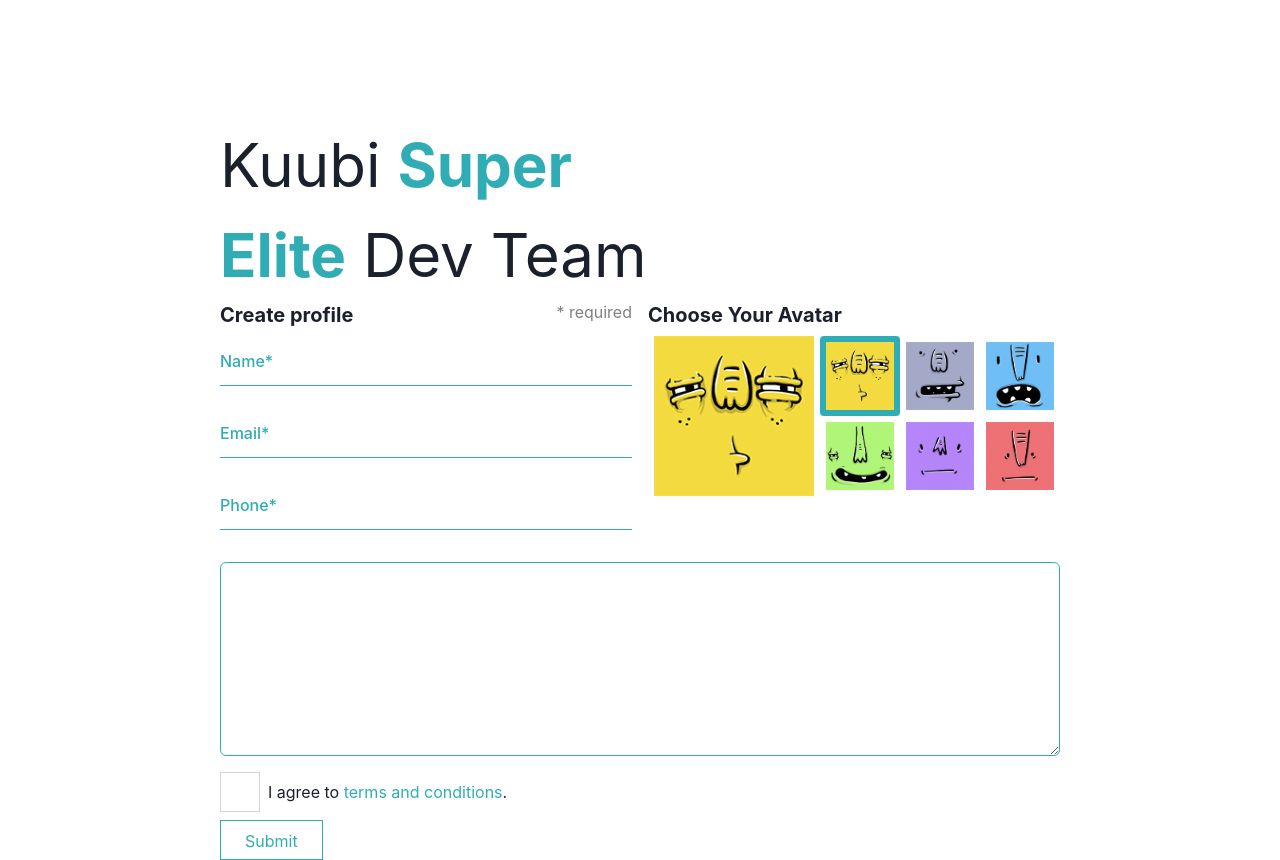
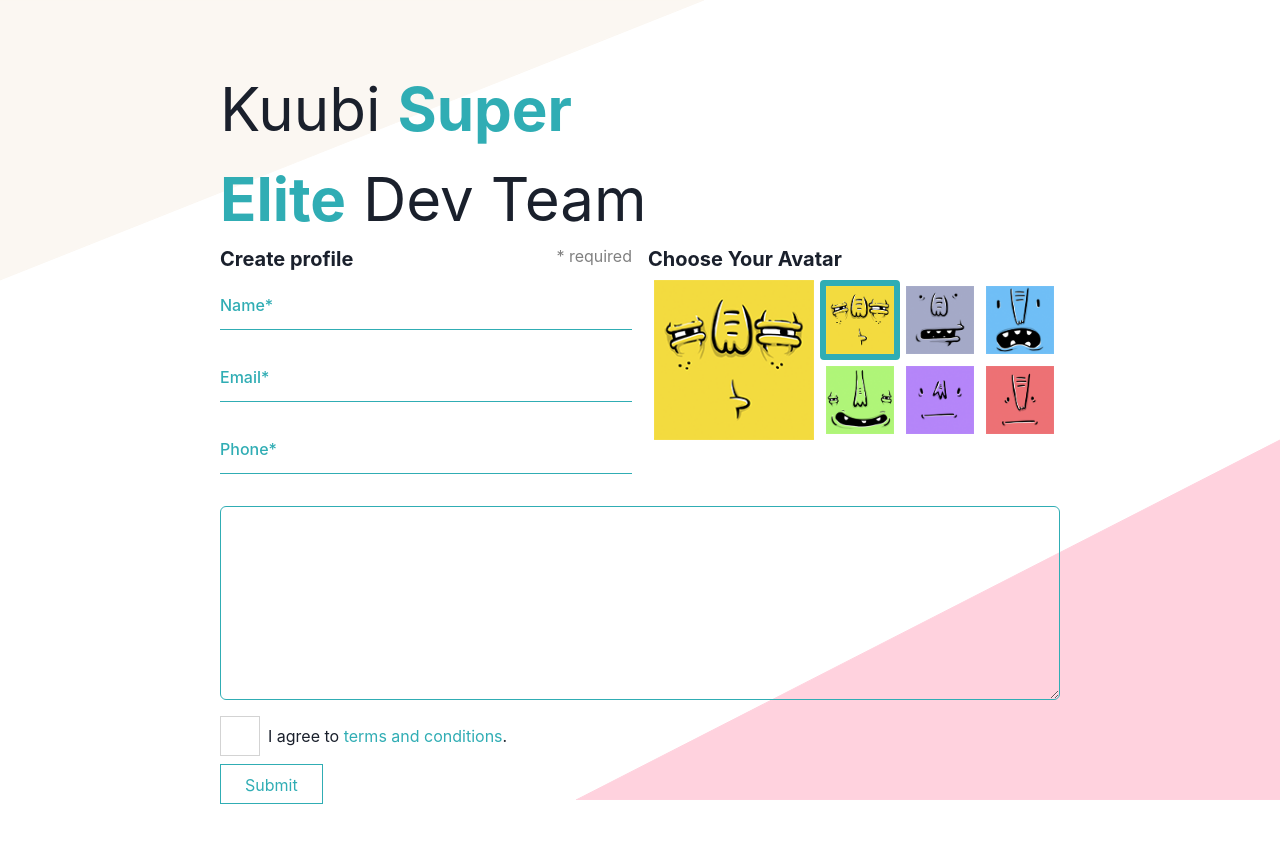
Before and after one commit to jsAhonen/kuubi-buugi, a Next.js app: page / in a window 1280 px wide. After the commit the page ends 804 px from the top, so only its background shows below. Built offline with nearby package versions, Linux system fonts and the light colour scheme.

Commit message:
Background polygons

```diff
--- /dev/null
+++ b/components/layout/Background.js
@@ -0,0 +1,30 @@
+import { Box } from "@chakra-ui/layout";
+import React from "react";
+import theme from "../../theme";
+
+export default function Polygon({ children }) {
+  if (typeof window === "undefined") {
+    return null;
+  }
+  const vw = window.innerWidth;
+  const vh = window.innerHeight;
+  return (
+    <Box p="absolute" zIndex={-1}>
+      <svg
+        style={{ position: "fixed", zIndex: -1 }}
+        width={`${vw}`}
+        height={`${vh}`}
+      >
+        <polygon
+          points={`0,0 ${vw * 0.55},0 0,${vh * 0.35}`}
+          style={{ fill: theme.colors.beige, stroke: theme.colors.beige }}
+        />
+        <polygon
+          points={`${vw * 0.45},${vh} ${vw},${vh}   ${vw},${vh * 0.55}`}
+          style={{ fill: theme.colors.pink, stroke: theme.colors.pink }}
+        />
+      </svg>
+      {children}
+    </Box>
+  );
+}
--- a/components/layout/Content.js
+++ b/components/layout/Content.js
@@ -3,7 +3,7 @@ import React from "react";
 
 export default function Content({ children }) {
   return (
-    <Box maxWidth="840px" margin="120px auto 0 auto">
+    <Box maxWidth="840px" margin="0 auto" p={["8px", "64px 0 0 0"]}>
       {children}
     </Box>
   );
--- a/pages/index.js
+++ b/pages/index.js
@@ -17,6 +17,7 @@ import Link from "../components/typography/Link";
 import Checkbox from "../components/inputs/Checkbox";
 import { useDisclosure } from "@chakra-ui/hooks";
 import TermsAndConditions from "../components/forms/TermsAndConditions";
+import Polygon from "../components/layout/Background";
 
 export default function Home() {
   const [termsAgreement, setTermsAgreement] = useState(false);
@@ -28,7 +29,7 @@ export default function Home() {
         <title>Kuubi Buugi</title>
         <link rel="icon" href="/favicon.ico" />
       </Head>
-
+      <Polygon color={theme.colors.beige}>
         <Content>
           <Title>
             Kuubi{" "}
@@ -96,7 +97,8 @@ export default function Home() {
                   onClick={() => setTermsAgreement(!termsAgreement)}
                 >
                   <Text>
-                  I agree to <Link onClick={onOpen}>terms and conditions</Link>
+                    I agree to{" "}
+                    <Link onClick={onOpen}>terms and conditions</Link>
                     .
                     <TermsAndConditions onClose={onClose} isOpen={isOpen} />
                   </Text>
@@ -107,6 +109,7 @@ export default function Home() {
             </Form>
           </Formik>
         </Content>
+      </Polygon>
     </>
   );
 }
```
Lines whose indentation alone changed are shown as unchanged.
